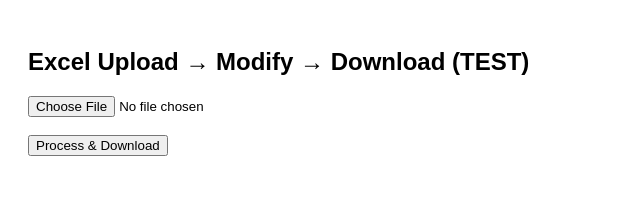
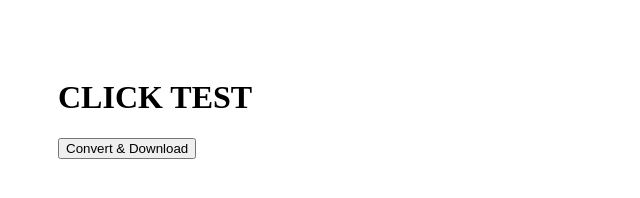
Before and after one commit to acjmbaghpat/excel-hindi-translator, a plain HTML site: page index.html in a window 1280 px wide. Shown: the whole page, without its empty margins (0-640 px from the left). Drawn offline with Linux system fonts and the light colour scheme.

Commit message:
Update index.html

```diff
--- a/index.html
+++ b/index.html
@@ -2,53 +2,20 @@
 <html>
 <head>
 <meta charset="UTF-8">
-<title>Excel Test Download</title>
-
-<!-- SheetJS -->
-<script src="https://unpkg.com/xlsx/dist/xlsx.full.min.js"></script>
+<title>Click Test</title>
 </head>
 
-<body style="font-family:Arial;padding:20px">
+<body style="padding:50px">
 
-<h2>Excel Upload → Modify → Download (TEST)</h2>
+<h1>CLICK TEST</h1>
 
-<input type="file" id="file" accept=".xlsx,.xls">
-<br><br>
-<button onclick="run()">Process & Download</button>
+<button id="btn">Convert & Download</button>
 
 <script>
-function run() {
-  const input = document.getElementById("file");
-  if (!input.files.length) {
-    alert("File select karo");
-    return;
-  }
-
-  const reader = new FileReader();
-
-  reader.onload = function(e) {
-    const workbook = XLSX.read(e.target.result, { type: "array" });
-    const sheet = workbook.Sheets[workbook.SheetNames[0]];
-    let data = XLSX.utils.sheet_to_json(sheet, { defval: "" });
-
-    // 🔴 COLUMN NAME – CHANGE ONLY IF NEEDED
-    const COL = "Party Name";
-
-    for (let i = 0; i < data.length; i++) {
-      if (data[i][COL]) {
-        data[i][COL] = "टेस्ट_" + data[i][COL];
-      }
-    }
-
-    const newSheet = XLSX.utils.json_to_sheet(data);
-    const newWb = XLSX.utils.book_new();
-    XLSX.utils.book_append_sheet(newWb, newSheet, "Result");
-
-    XLSX.writeFile(newWb, "RESULT.xlsx");
-  };
-
-  reader.readAsArrayBuffer(input.files[0]);
-}
+document.getElementById("btn").addEventListener("click", function () {
+  document.body.style.background = "lightgreen";
+  alert("CLICK WORKING ✅");
+});
 </script>
 
 </body>
```
